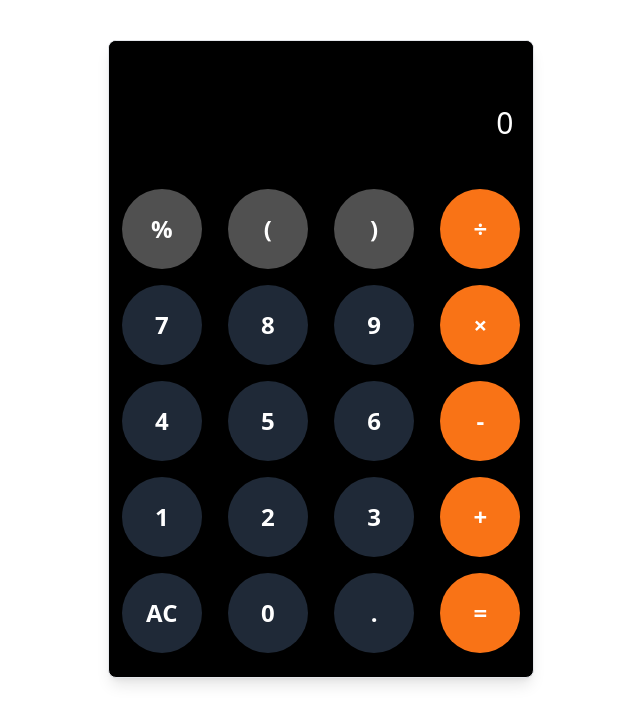
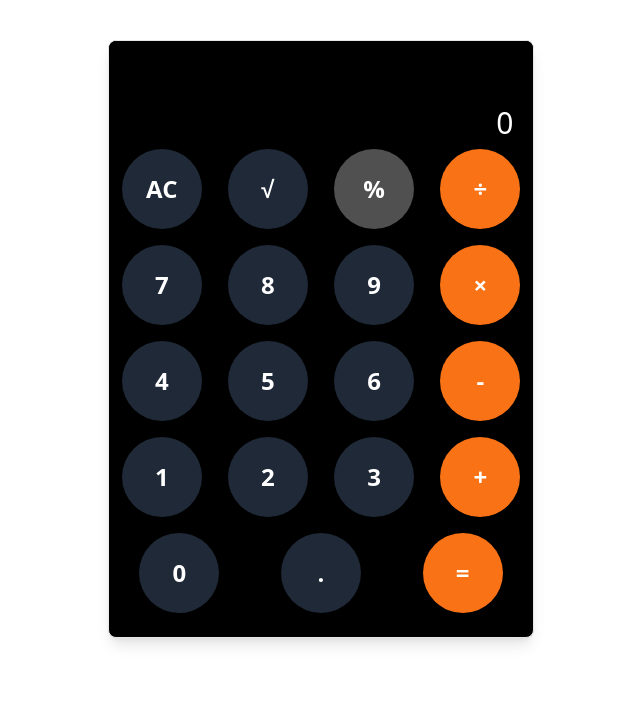
Before and after one commit to webvelocityZA/pocket-calculator, an Angular app: page / in a window 1280 px wide. Shown: the top 724 px of the page, without its empty margins (319-959 px from the left). Built offline with nearby package versions, Linux system fonts and the light colour scheme.

Commit message:
tests update

```diff
--- a/src/app/app.component.ts
+++ b/src/app/app.component.ts
@@ -6,5 +6,6 @@ import { Component } from '@angular/core';
   styleUrls: ['./app.component.scss']
 })
 export class AppComponent {
+
   title = 'calculator';
 }
--- a/src/app/components/calculator/calculator.component.html
+++ b/src/app/components/calculator/calculator.component.html
@@ -1,11 +1,22 @@
 <div class="mx-auto overflow-hidden mt-10 shadow-lg mb-2 bg-[#000000] border rounded-lg lg:w-2/6 md:w-3/6 sm:w-4/6">
   <div>
-    <div class="pt-16 p-5 pb-0 text-white text-right text-3xl bg-[#000000]">{{cal || 0}}</div>
-    <div class="p-5 text-white text-right text-3xl bg-[#000000]"><span class="text-orange-500">{{result || ''}}</span>
-    </div>
+    <div class="pt-16 p-5 pb-0 text-white text-right text-3xl bg-[#000000]" id="display">{{display || 0}}</div>
+    <div class="flex items-stretch bg-[#000000] h-24">
+      <div class="flex-1 px-2 py-2 justify-center flex items-center text-white text-2xl font-semibold">
+        <button
+          class="rounded-full h-20 w-20 flex items-center bg-gray-800 justify-center shadow-lg hover:border-gray-500 focus:outline-none"
+          (click)="clear()">
+          AC
+        </button>
+      </div>
+      <div class="flex-1 px-2 py-2 justify-center flex items-center text-white text-2xl font-semibold">
+        <button
+          class="rounded-full h-20 w-20 flex items-center bg-gray-800 justify-center shadow-lg hover:border-gray-500 focus:outline-none"
+          (click)="squareRoot()">
+          √
+        </button>
+      </div>
 
-
-    <div class="flex items-stretch bg-[#000000] h-24">
       <div class="flex-1 px-2 py-2 justify-center flex items-center text-white text-2xl font-semibold">
         <button
           class="rounded-full h-20 w-20 flex items-center bg-[#505050] justify-center shadow-lg hover:border-gray-500 focus:outline-none"
@@ -14,21 +25,6 @@
         </button>
       </div>
 
-      <div class="flex-1 px-2 py-2 justify-center flex items-center text-white text-2xl font-semibold">
-        <button
-          class="rounded-full h-20 w-20 flex items-center bg-[#505050] justify-center shadow-lg hover:border-gray-500 focus:outline-none"
-          value="(" (click)="updateCal($event)">
-          (
-        </button>
-      </div>
-
-      <div class="flex-1 px-2 py-2 justify-center flex items-center text-white text-2xl font-semibold">
-        <button
-          class="rounded-full h-20 w-20 flex items-center bg-[#505050] justify-center shadow-lg hover:border-gray-500 focus:outline-none"
-          value=")" (click)="updateCal($event)">
-          )
-        </button>
-      </div>
 
       <div class="flex-1 px-2 py-2 justify-center flex items-center text-white text-2xl font-semibold">
         <button
@@ -143,13 +139,7 @@
 
 
     <div class="flex items-stretch bg-[#000000] h-24 mb-4">
-      <div class="flex-1 px-2 py-2 justify-center flex items-center text-white text-2xl font-semibold">
-        <button
-          class="rounded-full h-20 w-20 flex items-center bg-gray-800 justify-center shadow-lg hover:border-gray-500 focus:outline-none"
-          (click)="clear()">
-          AC
-        </button>
-      </div>
+
 
       <div class="flex-1 px-2 py-2 justify-center flex items-center text-white text-2xl font-semibold">
         <button
--- a/src/app/components/calculator/calculator.component.ts
+++ b/src/app/components/calculator/calculator.component.ts
@@ -7,10 +7,10 @@ import {Component, OnInit} from '@angular/core';
 })
 export class CalculatorComponent implements OnInit {
 
-  cal: any = 0;
-  display: string = '';
-  result: any = 0;
-
+  equation: any = '';
+  display: any;
+  result: any;
+  title: string = 'Calculator';
 
   constructor() {
   }
@@ -19,24 +19,52 @@ export class CalculatorComponent implements OnInit {
   }
 
   updateCal = (e: any) => {
-    this.cal += e.target.value;
-    // this.cal.push(e.target.name);
-    // this.display = this.cal.join('');
+    this.display = this.calculateEQ(e.target.value);
+  }
+
+
+  calculateEQ = (val: any) => {
+    // equation should not start with a operator
+    if (this.equation.length === 0 && ['+', '-', '*', '/',].indexOf(val) > -1) return '';
+
+    // reject consecutive operators using regex
+    if (/[+\-*/]/.test(val) && /[+\-*/]/.test(this.equation.slice(-1))) return this.equation;
+
+    if (val === '%') return this.percentage();
+
+    if (/[*]/.test(val)) return this.equation = `(${this.equation})${val}`;
+
+    if (/[/]/.test(val)) return this.equation = `(${this.equation})${val}`;
+
+    return this.equation += val;
+  }
+
+
+  percentage = () => {
+    if (this.display) return this.display / 100;
+
+    return eval(this.equation.toString()) / 100
+  }
+
+
+  squareRoot = () => {
+    this.display = Math.sqrt(this.display);
+    this.equation = this.display;
   }
 
 
   clear = () => {
-    this.cal = [];
     this.display = '';
-    this.result = 0;
+    this.equation = '';
   }
+
 
   results = () => {
     try {
-      this.result = eval(this.cal.join(''));
+      this.result = eval(this.equation.toString());
+      this.display = this.result;
     } catch {
-      this.result = "Error";
-      console.log(`Error: ${this.cal.join('')}`);
+      console.log(`error: ${this.equation}`);
     }
   }
 
```
Also changed, not shown: 2 other files (tests, documents, lock files or other folders).
